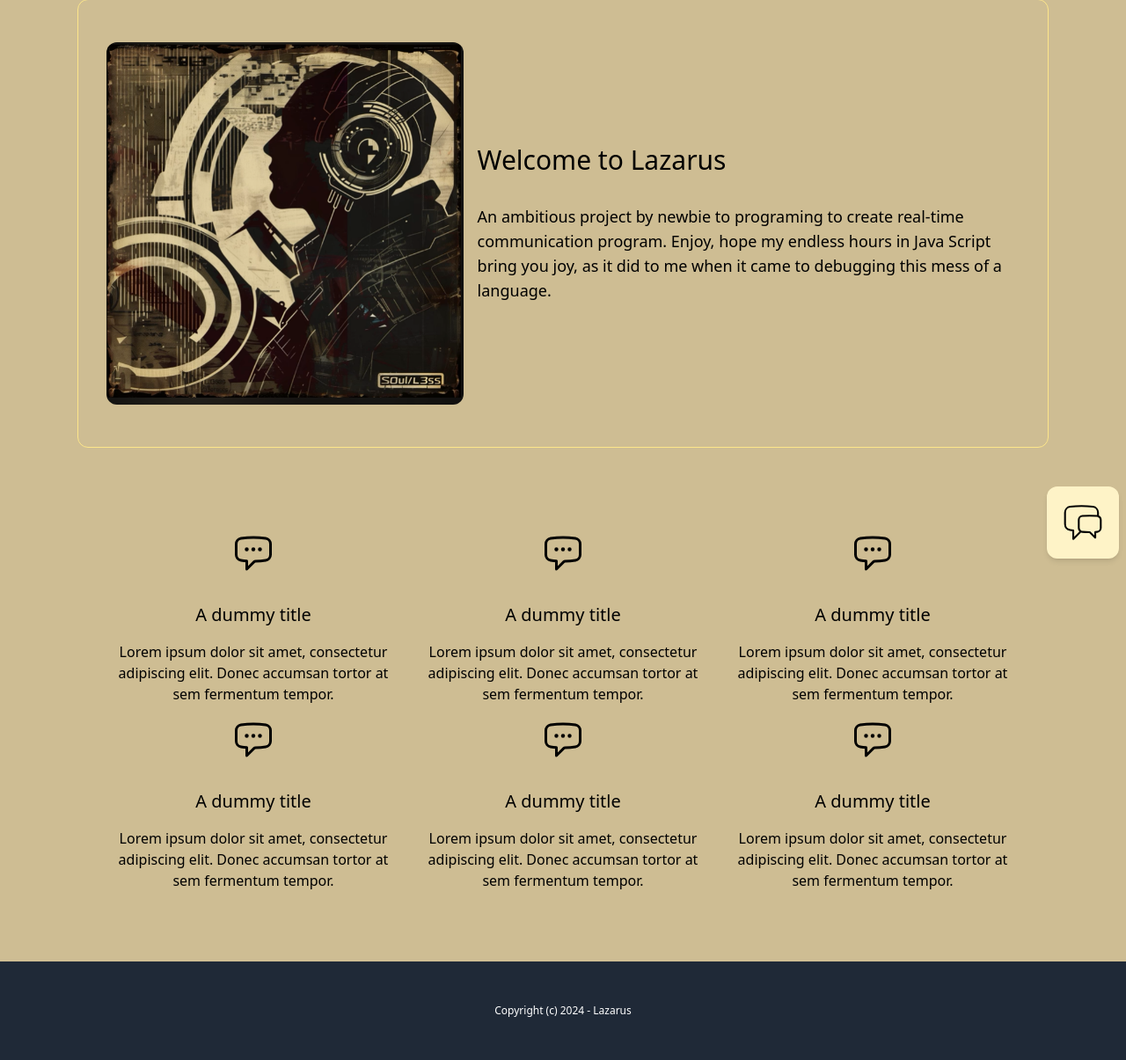
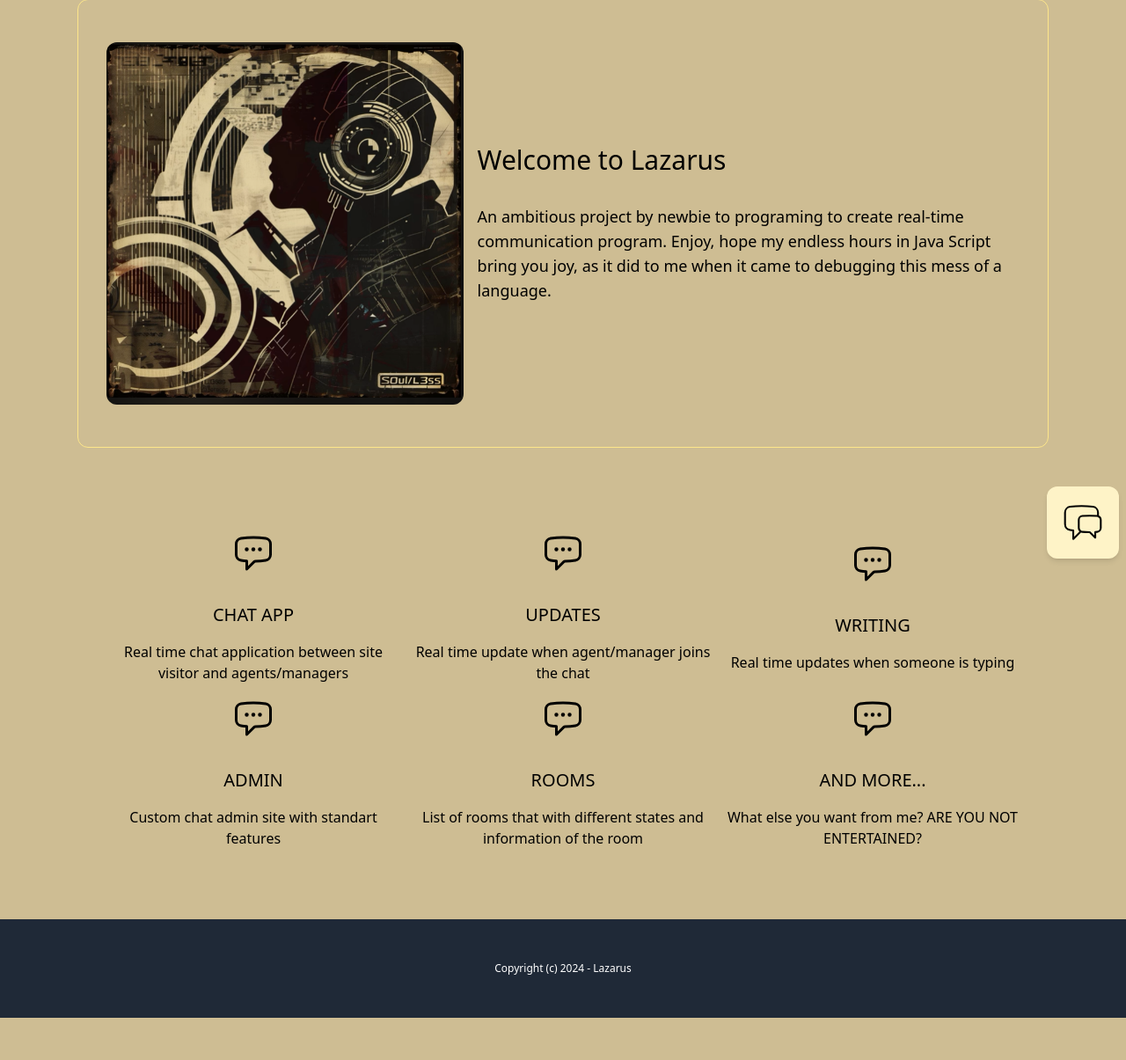
Before and after one commit to TheDarkBlueSnaper/Lazarus, a Django app: page / in a window 1280 px wide. Shown: the part 157-1362 px from the top of the page at 88% size. After the commit the page ends 1314 px from the top, so only its background shows below. Run offline with Django 4.2, Linux system fonts and the light colour scheme; style sheets or scripts are compiled from the project's sources.

Commit message:
ok ,now it is final

```diff
--- a/lazarus/core/templates/core/index.html
+++ b/lazarus/core/templates/core/index.html
@@ -21,9 +21,9 @@
                 <path stroke-linecap="round" stroke-linejoin="round" d="M8.625 9.75a.375.375 0 11-.75 0 .375.375 0 01.75 0zm0 0H8.25m4.125 0a.375.375 0 11-.75 0 .375.375 0 01.75 0zm0 0H12m4.125 0a.375.375 0 11-.75 0 .375.375 0 01.75 0zm0 0h-.375m-13.5 3.01c0 1.6 1.123 2.994 2.707 3.227 1.087.16 2.185.283 3.293.369V21l4.184-4.183a1.14 1.14 0 01.778-.332 48.294 48.294 0 005.83-.498c1.585-.233 2.708-1.626 2.708-3.228V6.741c0-1.602-1.123-2.995-2.707-3.228A48.394 48.394 0 0012 3c-2.392 0-4.744.175-7.043.513C3.373 3.746 2.25 5.14 2.25 6.741v6.018z" />
             </svg>
 
-            <h3 class="mb-4 text-xl text-black">A dummy title</h3>
+            <h3 class="mb-4 text-xl text-black">CHAT APP</h3>
 
-            <p class="text-black">Lorem ipsum dolor sit amet, consectetur adipiscing elit. Donec accumsan tortor at sem fermentum tempor.</p>
+            <p class="text-black">Real time chat application between site visitor and agents/managers</p>
         </div>
 
         <div class="text-center">
@@ -31,9 +31,9 @@
                 <path stroke-linecap="round" stroke-linejoin="round" d="M8.625 9.75a.375.375 0 11-.75 0 .375.375 0 01.75 0zm0 0H8.25m4.125 0a.375.375 0 11-.75 0 .375.375 0 01.75 0zm0 0H12m4.125 0a.375.375 0 11-.75 0 .375.375 0 01.75 0zm0 0h-.375m-13.5 3.01c0 1.6 1.123 2.994 2.707 3.227 1.087.16 2.185.283 3.293.369V21l4.184-4.183a1.14 1.14 0 01.778-.332 48.294 48.294 0 005.83-.498c1.585-.233 2.708-1.626 2.708-3.228V6.741c0-1.602-1.123-2.995-2.707-3.228A48.394 48.394 0 0012 3c-2.392 0-4.744.175-7.043.513C3.373 3.746 2.25 5.14 2.25 6.741v6.018z" />
             </svg>
 
-            <h3 class="mb-4 text-xl text-black">A dummy title</h3>
+            <h3 class="mb-4 text-xl text-black">UPDATES</h3>
 
-            <p class="text-black">Lorem ipsum dolor sit amet, consectetur adipiscing elit. Donec accumsan tortor at sem fermentum tempor.</p>
+            <p class="text-black">Real time update when agent/manager joins the chat</p>
         </div>
 
         <div class="text-center">
@@ -41,9 +41,9 @@
                 <path stroke-linecap="round" stroke-linejoin="round" d="M8.625 9.75a.375.375 0 11-.75 0 .375.375 0 01.75 0zm0 0H8.25m4.125 0a.375.375 0 11-.75 0 .375.375 0 01.75 0zm0 0H12m4.125 0a.375.375 0 11-.75 0 .375.375 0 01.75 0zm0 0h-.375m-13.5 3.01c0 1.6 1.123 2.994 2.707 3.227 1.087.16 2.185.283 3.293.369V21l4.184-4.183a1.14 1.14 0 01.778-.332 48.294 48.294 0 005.83-.498c1.585-.233 2.708-1.626 2.708-3.228V6.741c0-1.602-1.123-2.995-2.707-3.228A48.394 48.394 0 0012 3c-2.392 0-4.744.175-7.043.513C3.373 3.746 2.25 5.14 2.25 6.741v6.018z" />
             </svg>
 
-            <h3 class="mb-4 text-xl text-black">A dummy title</h3>
+            <h3 class="mb-4 text-xl text-black">WRITING</h3>
 
-            <p class="text-black">Lorem ipsum dolor sit amet, consectetur adipiscing elit. Donec accumsan tortor at sem fermentum tempor.</p>
+            <p class="text-black">Real time updates when someone is typing</p>
         </div>
 
         <div class="text-center">
@@ -51,9 +51,9 @@
                 <path stroke-linecap="round" stroke-linejoin="round" d="M8.625 9.75a.375.375 0 11-.75 0 .375.375 0 01.75 0zm0 0H8.25m4.125 0a.375.375 0 11-.75 0 .375.375 0 01.75 0zm0 0H12m4.125 0a.375.375 0 11-.75 0 .375.375 0 01.75 0zm0 0h-.375m-13.5 3.01c0 1.6 1.123 2.994 2.707 3.227 1.087.16 2.185.283 3.293.369V21l4.184-4.183a1.14 1.14 0 01.778-.332 48.294 48.294 0 005.83-.498c1.585-.233 2.708-1.626 2.708-3.228V6.741c0-1.602-1.123-2.995-2.707-3.228A48.394 48.394 0 0012 3c-2.392 0-4.744.175-7.043.513C3.373 3.746 2.25 5.14 2.25 6.741v6.018z" />
             </svg>
 
-            <h3 class="mb-4 text-xl text-black">A dummy title</h3>
+            <h3 class="mb-4 text-xl text-black">ADMIN</h3>
 
-            <p class="text-black">Lorem ipsum dolor sit amet, consectetur adipiscing elit. Donec accumsan tortor at sem fermentum tempor.</p>
+            <p class="text-black">Custom chat admin site with standart features</p>
         </div>
 
         <div class="text-center">
@@ -61,9 +61,9 @@
                 <path stroke-linecap="round" stroke-linejoin="round" d="M8.625 9.75a.375.375 0 11-.75 0 .375.375 0 01.75 0zm0 0H8.25m4.125 0a.375.375 0 11-.75 0 .375.375 0 01.75 0zm0 0H12m4.125 0a.375.375 0 11-.75 0 .375.375 0 01.75 0zm0 0h-.375m-13.5 3.01c0 1.6 1.123 2.994 2.707 3.227 1.087.16 2.185.283 3.293.369V21l4.184-4.183a1.14 1.14 0 01.778-.332 48.294 48.294 0 005.83-.498c1.585-.233 2.708-1.626 2.708-3.228V6.741c0-1.602-1.123-2.995-2.707-3.228A48.394 48.394 0 0012 3c-2.392 0-4.744.175-7.043.513C3.373 3.746 2.25 5.14 2.25 6.741v6.018z" />
             </svg>
 
-            <h3 class="mb-4 text-xl text-black">A dummy title</h3>
+            <h3 class="mb-4 text-xl text-black">ROOMS</h3>
 
-            <p class="text-black">Lorem ipsum dolor sit amet, consectetur adipiscing elit. Donec accumsan tortor at sem fermentum tempor.</p>
+            <p class="text-black">List of rooms that with different states and information of the room</p>
         </div>
 
         <div class="text-center">
@@ -71,9 +71,9 @@
                 <path stroke-linecap="round" stroke-linejoin="round" d="M8.625 9.75a.375.375 0 11-.75 0 .375.375 0 01.75 0zm0 0H8.25m4.125 0a.375.375 0 11-.75 0 .375.375 0 01.75 0zm0 0H12m4.125 0a.375.375 0 11-.75 0 .375.375 0 01.75 0zm0 0h-.375m-13.5 3.01c0 1.6 1.123 2.994 2.707 3.227 1.087.16 2.185.283 3.293.369V21l4.184-4.183a1.14 1.14 0 01.778-.332 48.294 48.294 0 005.83-.498c1.585-.233 2.708-1.626 2.708-3.228V6.741c0-1.602-1.123-2.995-2.707-3.228A48.394 48.394 0 0012 3c-2.392 0-4.744.175-7.043.513C3.373 3.746 2.25 5.14 2.25 6.741v6.018z" />
             </svg>
 
-            <h3 class="mb-4 text-xl text-black">A dummy title</h3>
+            <h3 class="mb-4 text-xl text-black">AND MORE...</h3>
 
-            <p class="text-black">Lorem ipsum dolor sit amet, consectetur adipiscing elit. Donec accumsan tortor at sem fermentum tempor.</p>
+            <p class="text-black">What else you want from me? ARE YOU NOT ENTERTAINED?</p>
         </div>
     </div>
 
```
